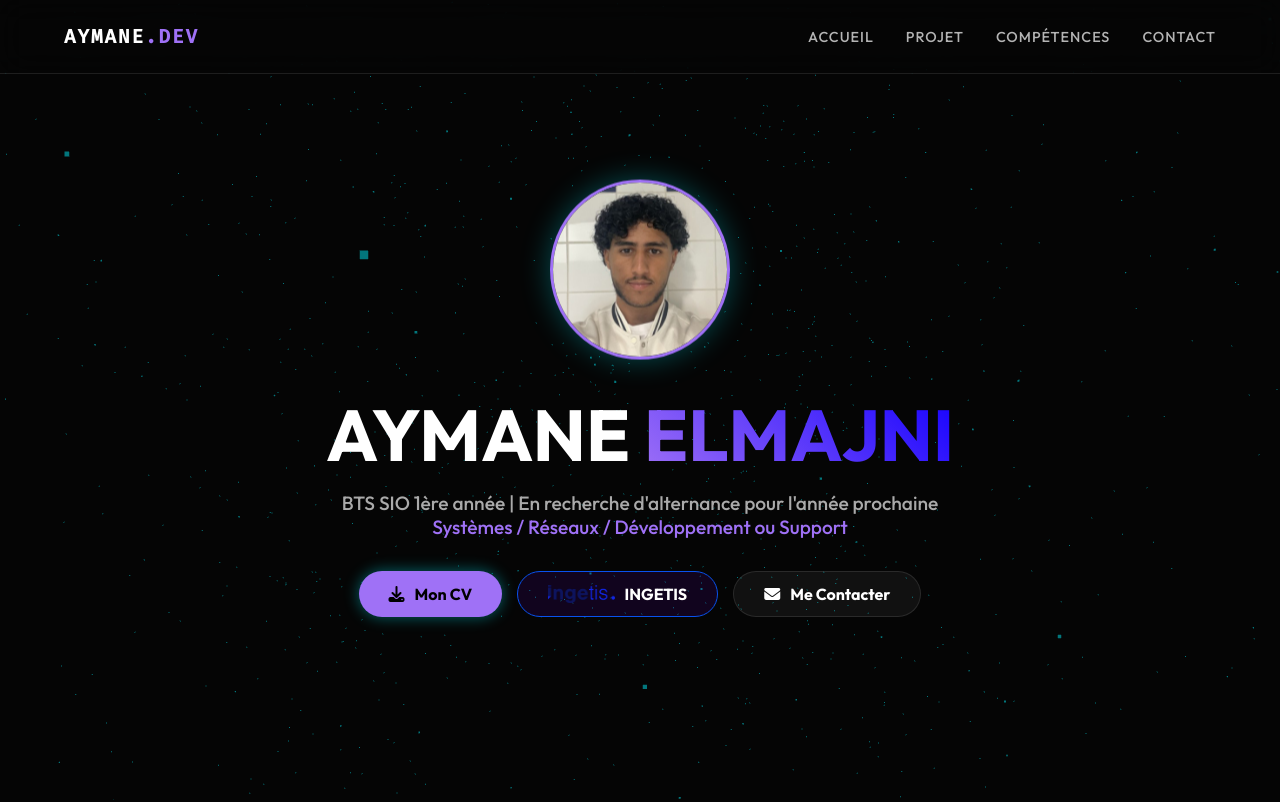
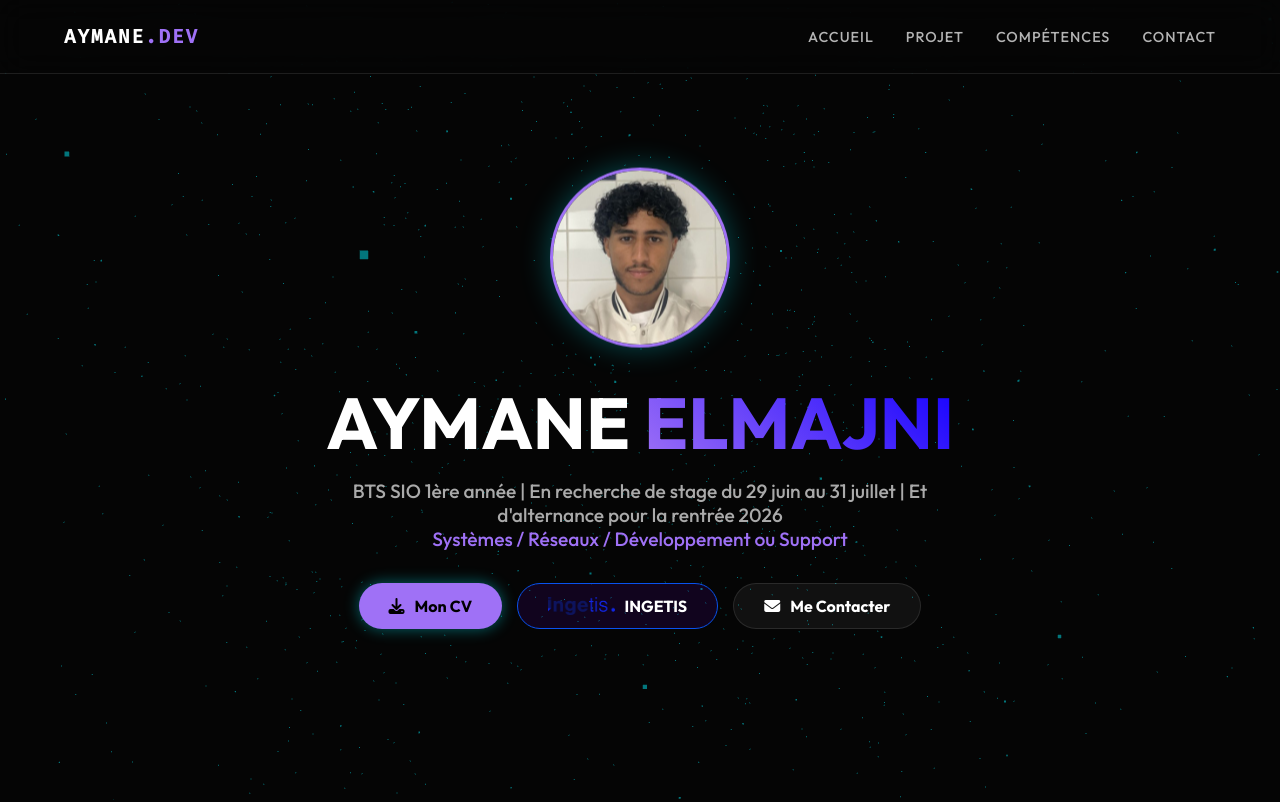
Before and after one commit to Aymane-Elmajni/portfolio, a plain HTML site: page index.html in a window 1280 px wide. Shown: the top 802 px of the page. Drawn offline with nearby package versions, Linux system fonts and the light colour scheme.

Commit message:
Update index.html

```diff
--- a/index.html
+++ b/index.html
@@ -211,7 +211,7 @@
             <img src="pp.jpg" alt="Aymane" class="pp-img" onerror="this.src='https://via.placeholder.com/200'">
         </div>
         <h1>AYMANE <span class="gradient-text">ELMAJNI</span></h1>
-        <p class="tagline">BTS SIO 1ère année | En recherche d'alternance pour l'année prochaine <br> <span style="color:var(--primary)">Systèmes / Réseaux / Développement ou Support</span></p>
+        <p class="tagline">BTS SIO 1ère année | En recherche de stage du 29 juin au 31 juillet | Et d'alternance pour la rentrée 2026<br> <span style="color:var(--primary)">Systèmes / Réseaux / Développement ou Support</span></p>
 
         <div class="btn-group">
             <a href="cv.pdf" target="_blank" class="btn btn-primary"><i class="fas fa-download"></i> Mon CV</a>
```
